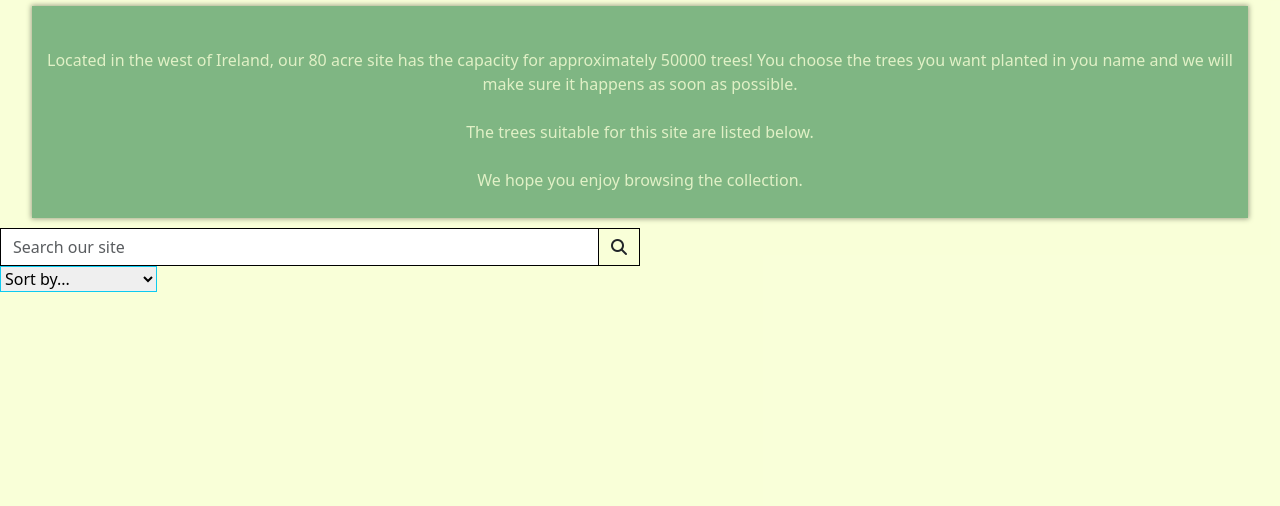
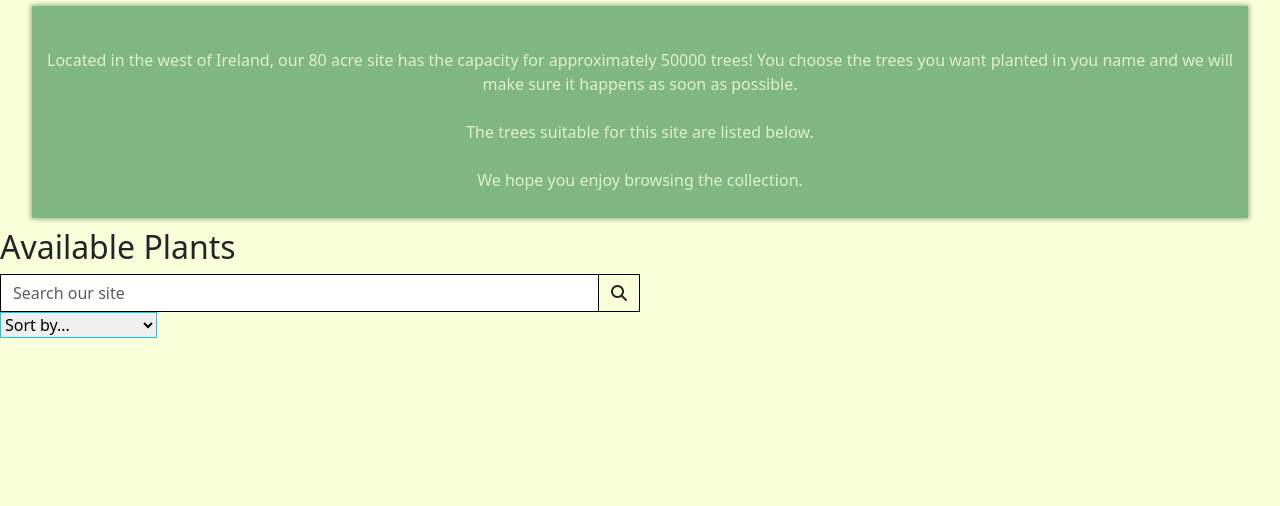
Before and after one commit to Stephen-J-Whitaker/wild-carbon, a Django app: template locations/templates/locations/carbon_capture.html in a window 1280 px wide. Shown: the part 254-760 px from the top of the page. Run offline with Django 3.2, Linux system fonts and the light colour scheme; the template is opened without the code that fills it, so the values that code supplies are empty; some libraries are stand-ins or nearby versions.

Commit message:
FEAT: Add available plants header to carbon capture page

```diff
--- a/locations/templates/locations/carbon_capture.html
+++ b/locations/templates/locations/carbon_capture.html
@@ -30,6 +30,7 @@
             </p>
         </div>
     </div>
+    <h2>Available Plants</h2>
     <!-- Search box and sort box HTML supplied by Code Institute -->
     <div>
         <form id="search" method="GET" action="{% url 'carbon_capture' %}">
```
